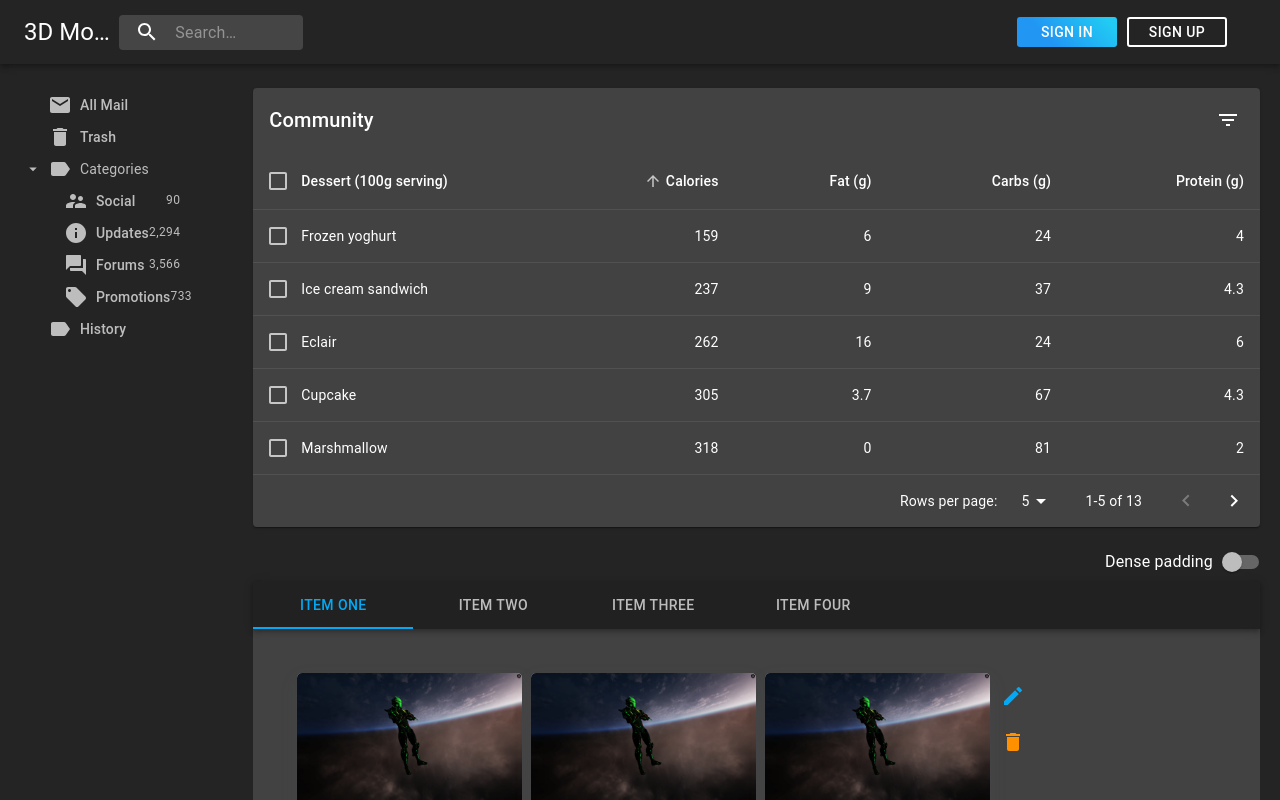
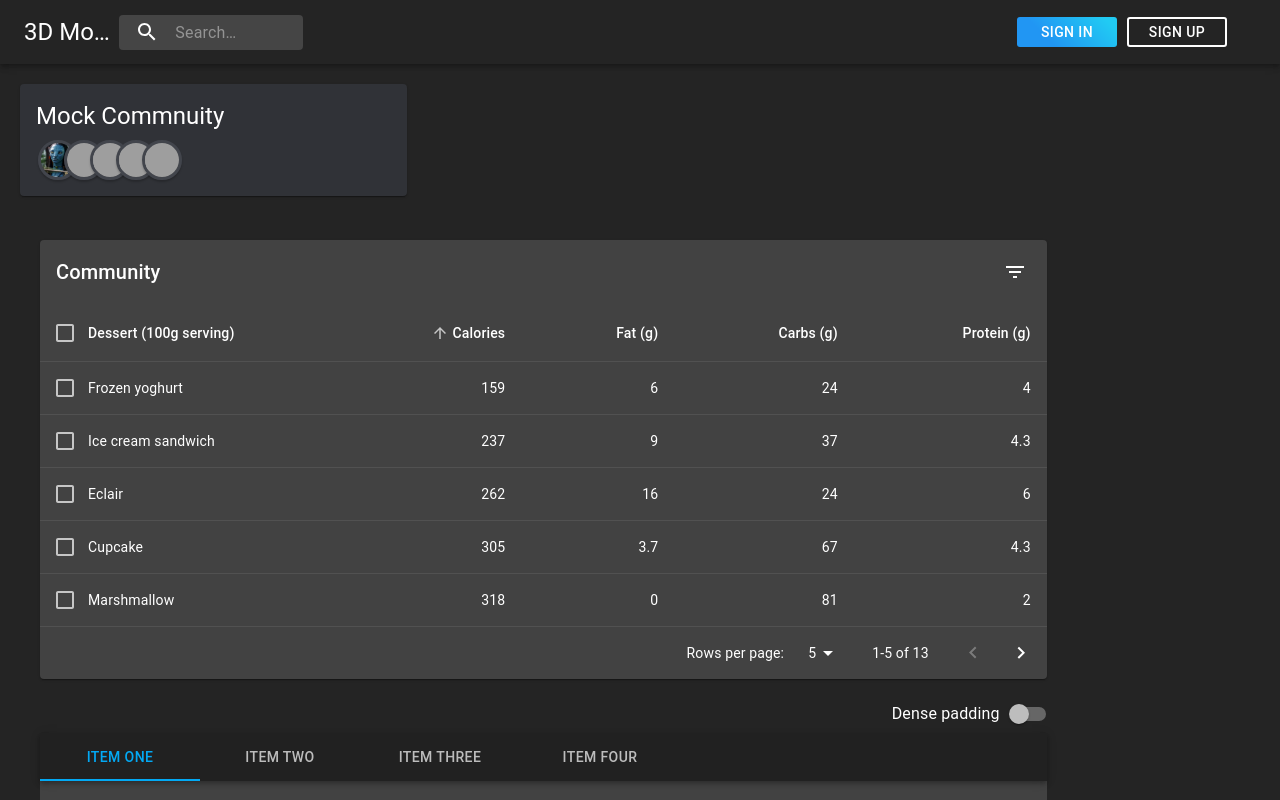
Before and after one commit to gs-learner/gs-dam-3d, a React (Create React App) app: page /profile/community in a window 1280 px wide. Shown: the top 800 px of the page. Built offline with nearby package versions, Linux system fonts and the light colour scheme; grey boxes are pictures that could not be loaded.

Commit message:
render editor

```diff
--- a/src/App.css
+++ b/src/App.css
@@ -2,6 +2,7 @@
   text-align: center;
   width: 100%;
   height: 100%;
+  overflow-x: hidden;
 }
 
 .App-logo {
--- a/src/App.tsx
+++ b/src/App.tsx
@@ -111,7 +111,7 @@ const App: React.FC = () => {
       },
       edit_render: (model: D3DModel)=>{
         setEditingodel(model)
-        setEditingodel(MockModel())
+        // setEditingodel(MockModel())
         history.push('/model/edit');
       },
       catalog:()=>{
@@ -145,19 +145,7 @@ const App: React.FC = () => {
       <Router history={history}>
        <Route exact path='/'>
         <div className="App">
-        <div style={{position: 'fixed', left: -100, top: -200}}>
-          <a ref={toPorfile} href='/profile' >x</a>
-          <a ref={toEditPorfile} href='/profile/edit'>x</a>
-          <a ref={toEditRender} href='/model/edit'>x</a>
-        </div>
 
-        {/* <button onClick={()=>{setOpenDetail(true)}}>Show Detail</button>
-        <button onClick={()=>{
-          pro.to.profile();
-        }}>To Profile</button>
-        <button onClick={()=>{
-          pro.to.edit_render(MockModel())
-        }}>Edit Model</button>  */}
 
         <HomePage/>
 
--- a/src/commPage/communityPage.tsx
+++ b/src/commPage/communityPage.tsx
@@ -1,14 +1,13 @@
 import React, { useContext } from 'react';
 import SearchAppBar from '../bits/miniSearch';
 import EnhancedTable from '../bits/billTable';
-import {D3DModel} from '../utils/api';
+import {D3DModel, DCommunity} from '../utils/api';
 import {D3DModels, Package} from '../homePage/homePage';
-import { MockModel } from '../utils/mock'
-import GmailTreeView from '../bits/treeView';
-import { Grid, createMuiTheme, IconButton } from '@material-ui/core';
+import { MockModel, MockCommnunity } from '../utils/mock'
+import { Grid, createMuiTheme, IconButton, Paper } from '@material-ui/core';
 import { lightBlue, orange } from '@material-ui/core/colors';
 import { ThemeProvider } from '@material-ui/styles';
-
+import Avatar from '@material-ui/core/Avatar'
 import { makeStyles, Theme } from '@material-ui/core/styles';
 import AppBar from '@material-ui/core/AppBar';
 import Tabs from '@material-ui/core/Tabs';
@@ -50,38 +49,7 @@ const BillBoard:React.FC=()=>{
         <EnhancedTable/>
     )
 }
-const BodyCommPage:React.FC=()=>{
-    return(
-        <div style={{
-            paddingBottom:'40px',
-        }}>
-            <Grid container>
-                <Grid item xs={12} md={2}>
-                    <div style={{
-                        padding:'25px'
-                    }}>
-                        <GmailTreeView/>
-                    </div>
-                </Grid>
-                <Grid item xs={12} md={10}>
-                    <div style={{
-                        paddingRight:'20px',
-                        paddingLeft:'40px',
-                    }}>
-                        <Grid container>
-                            <Grid item xs={12}>
-                                <BillBoard/>
-                            </Grid>
-                            <Grid item xs={12}>
-                                <FolderContent/>
-                            </Grid>
-                        </Grid>
-                    </div>
-                </Grid>
-            </Grid>
-        </div>
-    )
-}
+
 function TabPanel(props: TabPanelProps) {
     const { children, value, index, ...other } = props;
 
@@ -147,9 +115,59 @@ const FolderContent:React.FC=()=>{
         </div>
     )
 }
+
+const useBriefingStyle = makeStyles((theme: Theme)=>({
+    paper: {
+        padding: theme.spacing(2),
+        backgroundColor: '#303237'
+    },
+    avatarWrapper: {
+        marginLeft: theme.spacing(2),
+        marginTop: theme.spacing(1)
+    },
+    avatar: {
+        marginLeft: -14,
+        border: '3px solid #42454c',
+        boxShadow: '0px 2px 2px 0px rgba(0,0,0,0.2)'
+    }
+}));
+
+interface BriefingProps {
+    community: DCommunity
+}
+
+const Briefing: React.FC<BriefingProps> = (props) => {
+    const theuser = props.community.members.slice(0, 5)
+    const classes = useBriefingStyle()
+
+    return (
+        <Paper className={classes.paper}>
+            <Typography variant='h5'>
+                {props.community.name}
+            </Typography>
+            <Grid container className={classes.avatarWrapper}>
+            {
+            theuser.map((v, idx)=>{return(
+                <Grid key={idx} item>
+                <Avatar key={idx} alt={v.username} src={v.avatar} className={classes.avatar}/>
+                </Grid>
+            )})
+            }
+            </Grid>
+            <div>
+
+            </div>
+
+        </Paper>
+    )
+}
+
+
 const Resource:React.FC<D3DModels>=(props)=>{
     const classes = useStyles();
     const pro = useContext(profile);
+
+
     return(
         <div style={{
             padding:'20px',
@@ -182,6 +200,41 @@ const Resource:React.FC<D3DModels>=(props)=>{
         </div>
     )
 }
+
+const BodyCommPage:React.FC=()=>{
+    const community = MockCommnunity();
+    return(
+        <div style={{
+            paddingBottom:'40px',
+        }}>
+            <Grid container>
+                <Grid item xs={12} md={4}>
+                    <div style={{
+                        padding:'20px'
+                    }}>
+                        <Briefing community={community}/>
+                    </div>
+                </Grid>
+                <Grid item xs={12} md={10}>
+                    <div style={{
+                        paddingRight:'20px',
+                        paddingLeft:'40px',
+                    }}>
+                        <Grid container>
+                            <Grid item xs={12}>
+                                <BillBoard/>
+                            </Grid>
+                            <Grid item xs={12}>
+                                <FolderContent/>
+                            </Grid>
+                        </Grid>
+                    </div>
+                </Grid>
+            </Grid>
+        </div>
+    )
+}
+
 export const CommPage:React.FC=()=>{
     return(
         <div style={{
--- a/src/utils/api.ts
+++ b/src/utils/api.ts
@@ -76,9 +76,10 @@ interface DModelTodo {
     aspect: string
     comment: string
     claimed: DUser[]
+    done: boolean
 }
 
-interface DCommunity {
+export interface DCommunity {
     name: string
     introduction: string
     members: DUser[]
--- a/src/utils/mock.ts
+++ b/src/utils/mock.ts
@@ -1,6 +1,8 @@
-import {DUser, D3DModel} from './api'
+import {DUser, D3DModel, DCommunity} from './api'
 
-export function MockUser() : DUser {
+export function MockUser(n?:number) : DUser {
+    const str = n?`${n % 7}`:'';
+
     return {
         username: 'Mock User',
         nickname: 'mua',
@@ -10,7 +12,34 @@ export function MockUser() : DUser {
         introduction: 'All hail DAM',
         collections: [],
         email: 'zzptql@zzpdl.com',
-        avatar: '/static/test/avatar.jpg'
+        avatar: `/static/test/avatar${str}.jpg`
+    }
+}
+
+export function MockCommnunity():DCommunity {
+    const members = new Array<DUser>();
+    for(let i =0; i < 10; ++i) {
+        members.push(MockUser(i))
+    }
+    return {
+        name: 'Mock Commnuity',
+        introduction: 'This is an community enthusiastically designing poops. We really want to recruit someone who appreciates poops to join us',
+        members: members,
+        document: 'Please check out the git repo for details',
+        todos: {
+            'a elephant\'s poop': {
+                aspect: '16:8:2',
+                comment: 'Make it great',
+                claimed: [],
+                done: false
+            },
+            'a dog\'s poop': {
+                aspect: '17:8:2',
+                comment: 'Make it great',
+                claimed: [],
+                done: false
+            }
+        }
     }
 }
 
```
Also changed, not shown: .VSCodeCounter/details.md, .VSCodeCounter/results.csv, .VSCodeCounter/results.md, .VSCodeCounter/results.txt, 1 other file (tests, documents, lock files or other folders).
